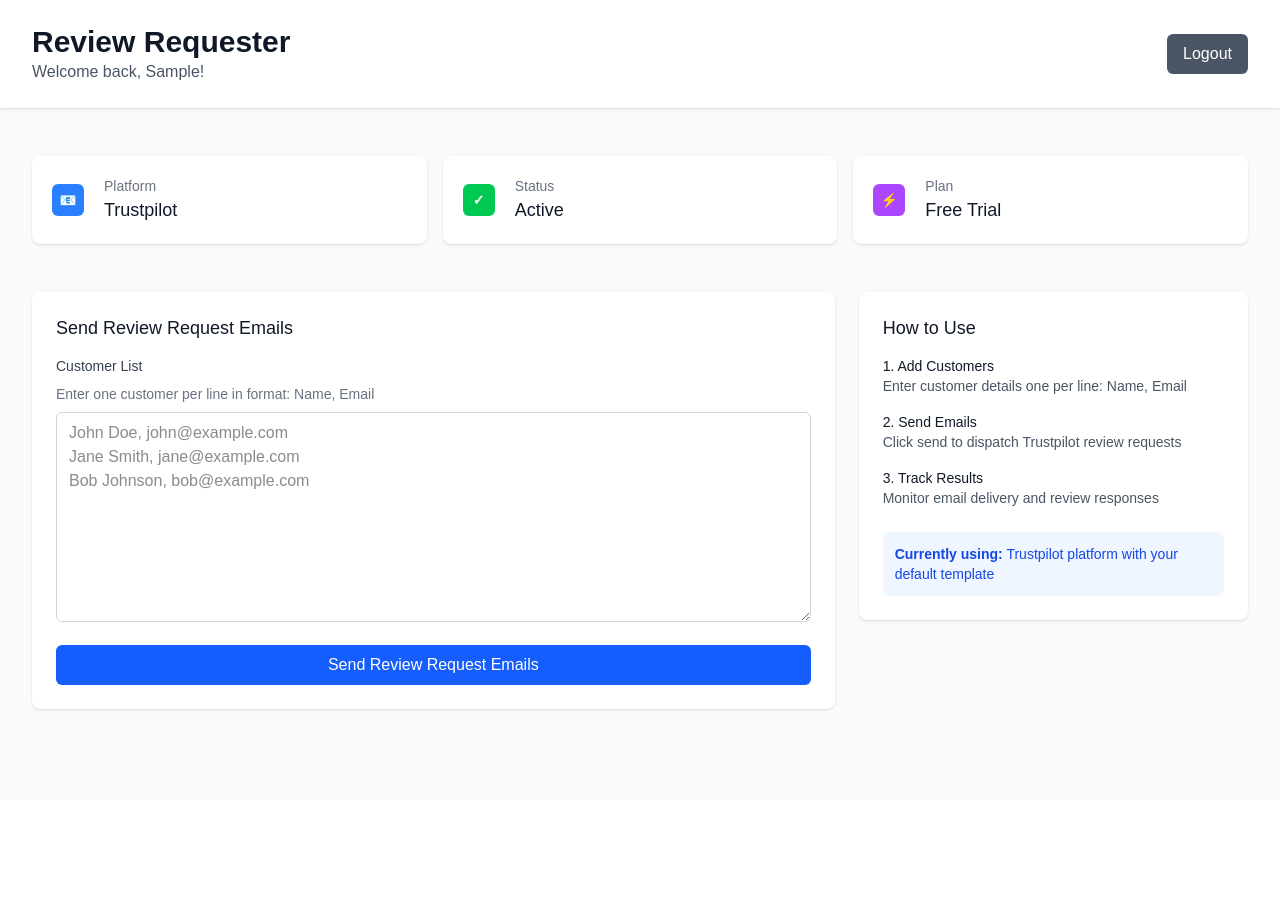
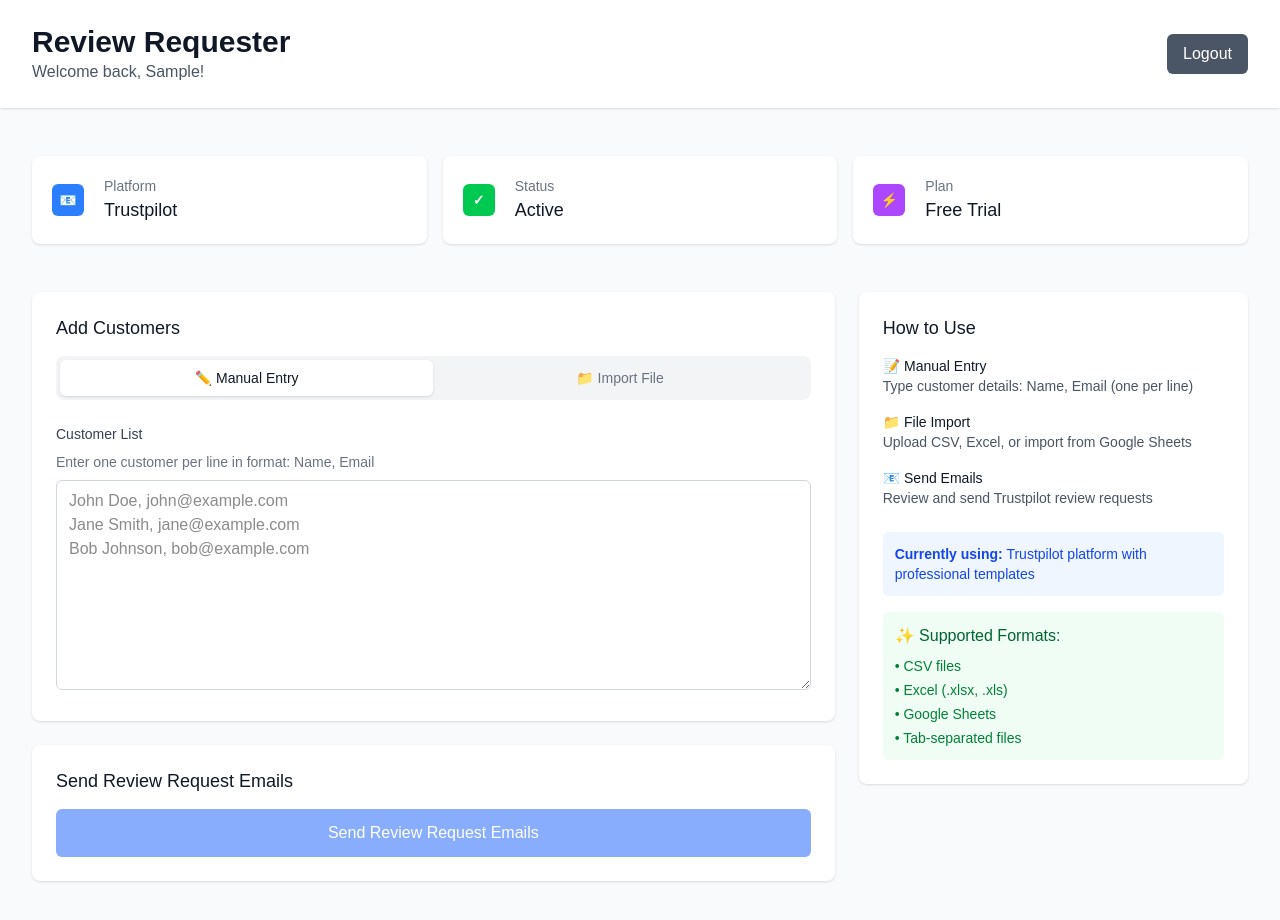
Before and after one commit to leemguk/nextjs-boilerplate, a Next.js app: page /dashboard in a window 1280 px wide. Shown: the top 920 px of the page. Before the commit the page ends 800 px from the top, so only its background shows below. Built offline with nearby package versions, Linux system fonts and the light colour scheme; sample sign-in values are in the browser's storage.

Commit message:
Update page.tsx
Add file upload to dashboard

```diff
--- a/app/dashboard/page.tsx
+++ b/app/dashboard/page.tsx
@@ -2,10 +2,18 @@
 
 import { useState, useEffect } from 'react';
 import { useRouter } from 'next/navigation';
+import MultiFormatUpload from '../components/MultiFormatUpload';
+
+interface Customer {
+  name: string;
+  email: string;
+}
 
 export default function Dashboard() {
   const [user, setUser] = useState<any>(null);
   const [customers, setCustomers] = useState('');
+  const [importedCustomers, setImportedCustomers] = useState<Customer[]>([]);
+  const [activeTab, setActiveTab] = useState<'manual' | 'upload'>('manual');
   const [loading, setLoading] = useState(false);
   const [message, setMessage] = useState('');
   const router = useRouter();
@@ -29,21 +37,36 @@
     router.push('/');
   };
 
+  const handleCustomersImported = (newCustomers: Customer[]) => {
+    setImportedCustomers(newCustomers);
+    setActiveTab('manual'); // Switch to manual tab to show imported data
+
+    // Convert imported customers to text format for the textarea
+    const customerText = newCustomers.map(c => `${c.name}, ${c.email}`).join('\n');
+    setCustomers(customerText);
+
+    setMessage(`✅ Successfully imported ${newCustomers.length} customers from file!`);
+  };
+
   const handleSendEmails = async (e: React.FormEvent) => {
     e.preventDefault();
     setLoading(true);
     setMessage('');
 
     try {
-      // Parse customer data
-      const customerLines = customers.trim().split('\n');
-      const customerList = customerLines.map(line => {
-        const [name, email] = line.split(',').map(s => s.trim());
-        return { name, email };
-      }).filter(customer => customer.name && customer.email);
+      let customerList: Customer[] = [];
+
+      // Parse customer data from textarea
+      if (customers.trim()) {
+        const customerLines = customers.trim().split('\n');
+        customerList = customerLines.map(line => {
+          const [name, email] = line.split(',').map(s => s.trim());
+          return { name, email };
+        }).filter(customer => customer.name && customer.email);
+      }
 
       if (customerList.length === 0) {
-        setMessage('Please enter valid customer data');
+        setMessage('Please enter valid customer data or import from a file');
         setLoading(false);
         return;
       }
@@ -70,6 +93,7 @@
       if (result.success) {
         setMessage(`✅ ${result.data.sent} emails sent successfully!`);
         setCustomers(''); // Clear the form
+        setImportedCustomers([]); // Clear imported data
       } else {
         setMessage(`❌ Error: ${result.error}`);
       }
@@ -174,16 +198,43 @@
               </div>
             </div>
 
-            {/* Send Emails Form */}
-            <div className="lg:col-span-2">
+            {/* Main Content Area */}
+            <div className="lg:col-span-2 space-y-6">
+
+              {/* Import Methods */}
               <div className="bg-white shadow rounded-lg">
                 <div className="px-4 py-5 sm:p-6">
                   <h3 className="text-lg leading-6 font-medium text-gray-900 mb-4">
-                    Send Review Request Emails
+                    Add Customers
                   </h3>
 
-                  <form onSubmit={handleSendEmails}>
-                    <div className="mb-4">
+                  {/* Tab Selection */}
+                  <div className="flex mb-6 bg-gray-100 rounded-lg p-1">
+                    <button
+                      onClick={() => setActiveTab('manual')}
+                      className={`flex-1 py-2 px-4 rounded-md text-sm font-medium transition-colors ${
+                        activeTab === 'manual'
+                          ? 'bg-white text-gray-900 shadow-sm'
+                          : 'text-gray-500 hover:text-gray-700'
+                      }`}
+                    >
+                      ✏️ Manual Entry
+                    </button>
+                    <button
+                      onClick={() => setActiveTab('upload')}
+                      className={`flex-1 py-2 px-4 rounded-md text-sm font-medium transition-colors ${
+                        activeTab === 'upload'
+                          ? 'bg-white text-gray-900 shadow-sm'
+                          : 'text-gray-500 hover:text-gray-700'
+                      }`}
+                    >
+                      📁 Import File
+                    </button>
+                  </div>
+
+                  {/* Tab Content */}
+                  {activeTab === 'manual' ? (
+                    <div>
                       <label htmlFor="customers" className="block text-sm font-medium text-gray-700 mb-2">
                         Customer List
                       </label>
@@ -198,10 +249,27 @@
                         onChange={(e) => setCustomers(e.target.value)}
                         className="w-full px-3 py-2 border border-gray-300 rounded-md focus:outline-none focus:ring-2 focus:ring-blue-500 focus:border-transparent"
                         placeholder="John Doe, john@example.com&#10;Jane Smith, jane@example.com&#10;Bob Johnson, bob@example.com"
-                        required
                       />
+                      {importedCustomers.length > 0 && (
+                        <p className="mt-2 text-sm text-green-600">
+                          ✅ {importedCustomers.length} customers imported from file
+                        </p>
+                      )}
                     </div>
+                  ) : (
+                    <MultiFormatUpload onCustomersImported={handleCustomersImported} />
+                  )}
+                </div>
+              </div>
 
+              {/* Send Emails Section */}
+              <div className="bg-white shadow rounded-lg">
+                <div className="px-4 py-5 sm:p-6">
+                  <h3 className="text-lg leading-6 font-medium text-gray-900 mb-4">
+                    Send Review Request Emails
+                  </h3>
+
+                  <form onSubmit={handleSendEmails}>
                     {message && (
                       <div className={`mb-4 p-3 rounded-md text-sm ${
                         message.includes('✅')
@@ -214,8 +282,8 @@
 
                     <button
                       type="submit"
-                      disabled={loading}
-                      className="w-full bg-blue-600 text-white py-2 px-4 rounded-md hover:bg-blue-700 focus:outline-none focus:ring-2 focus:ring-blue-500 focus:ring-offset-2 disabled:opacity-50 disabled:cursor-not-allowed transition-colors"
+                      disabled={loading || (!customers.trim() && importedCustomers.length === 0)}
+                      className="w-full bg-blue-600 text-white py-3 px-4 rounded-md hover:bg-blue-700 focus:outline-none focus:ring-2 focus:ring-blue-500 focus:ring-offset-2 disabled:opacity-50 disabled:cursor-not-allowed transition-colors font-medium"
                     >
                       {loading ? 'Sending...' : 'Send Review Request Emails'}
                     </button>
@@ -234,25 +302,35 @@
 
                   <div className="space-y-4 text-sm text-gray-600">
                     <div>
-                      <h4 className="font-medium text-gray-900">1. Add Customers</h4>
-                      <p>Enter customer details one per line: Name, Email</p>
+                      <h4 className="font-medium text-gray-900">📝 Manual Entry</h4>
+                      <p>Type customer details: Name, Email (one per line)</p>
                     </div>
 
                     <div>
-                      <h4 className="font-medium text-gray-900">2. Send Emails</h4>
-                      <p>Click send to dispatch Trustpilot review requests</p>
+                      <h4 className="font-medium text-gray-900">📁 File Import</h4>
+                      <p>Upload CSV, Excel, or import from Google Sheets</p>
                     </div>
 
                     <div>
-                      <h4 className="font-medium text-gray-900">3. Track Results</h4>
-                      <p>Monitor email delivery and review responses</p>
+                      <h4 className="font-medium text-gray-900">📧 Send Emails</h4>
+                      <p>Review and send Trustpilot review requests</p>
                     </div>
                   </div>
 
                   <div className="mt-6 p-3 bg-blue-50 rounded-md">
                     <p className="text-sm text-blue-700">
-                      <strong>Currently using:</strong> Trustpilot platform with your default template
+                      <strong>Currently using:</strong> Trustpilot platform with professional templates
                     </p>
+                  </div>
+
+                  <div className="mt-4 p-3 bg-green-50 rounded-md">
+                    <h4 className="font-medium text-green-800 mb-2">✨ Supported Formats:</h4>
+                    <ul className="text-sm text-green-700 space-y-1">
+                      <li>• CSV files</li>
+                      <li>• Excel (.xlsx, .xls)</li>
+                      <li>• Google Sheets</li>
+                      <li>• Tab-separated files</li>
+                    </ul>
                   </div>
                 </div>
               </div>
```
